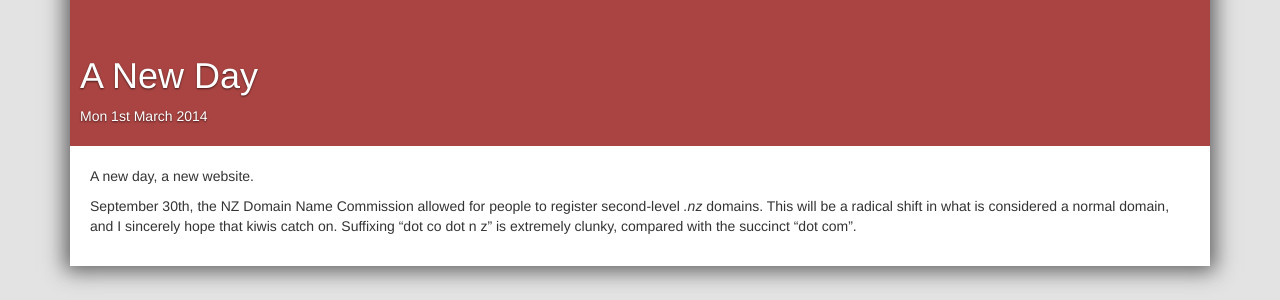
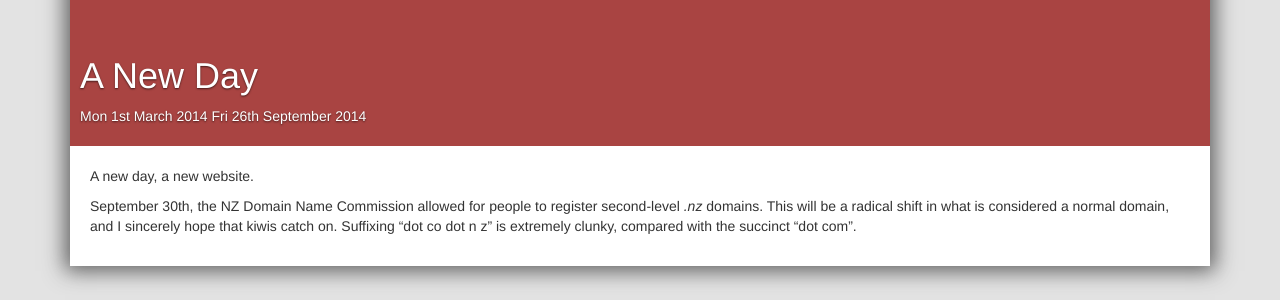
Before and after one commit to ZephireNZ/zephire.nz, a Jekyll site: the page built from _posts/2014-09-26-a-new-day.md, in a window 1280 px wide. Shown: the part 584-884 px from the top of the page. Built offline with Jekyll 4.4.1, drawn with Linux system fonts in a browser that asks for light colours; nearby versions of some CDN libraries.

Commit message:
Add date parsing for posts

```diff
--- a/_layouts/post.html
+++ b/_layouts/post.html
@@ -11,6 +11,14 @@
             <div id="post-title">
                 <h1>{{ page.title }}</h1>
                 <span id="post-date">Mon 1st March 2014</span>
+                <span id="post-date">
+                    {% assign d = page.date | date: "%-d" %}
+                    {{ page.date | date: "%a" }}
+                    {% case d %}{% when "1" or "21" or "31" %}{{ d }}st{% when "2" or "22" %}{{ d }}nd{% when "3" or "23" %}{{ d }}rd{% else %}{{ d }}th{% endcase %}
+                    {{ page.date | date: "%B" }}
+                    {{ page.date | date: "%Y" }}
+                </span>
+                <span id="post-date">{{ post.date | date: "%a %-d" }}</span>
             </div>
         </div>
         <div id="post-content">
```
